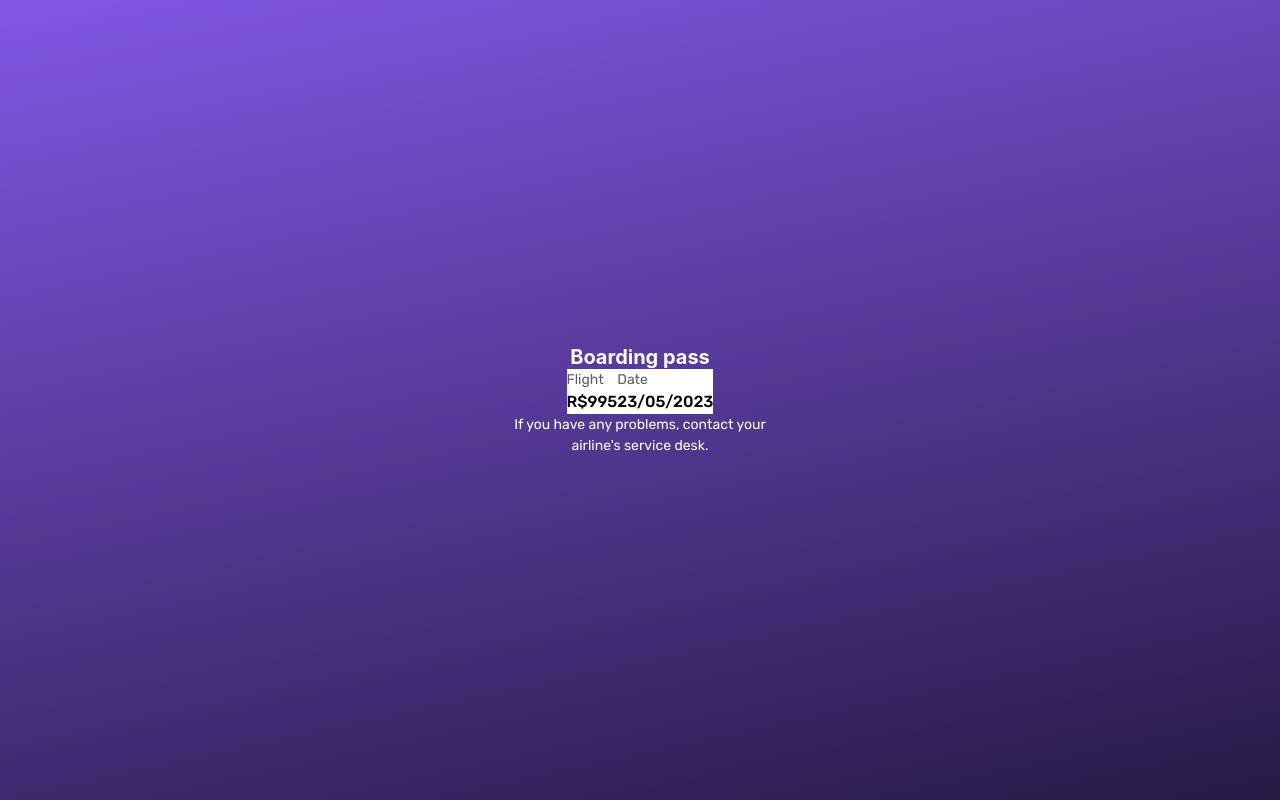
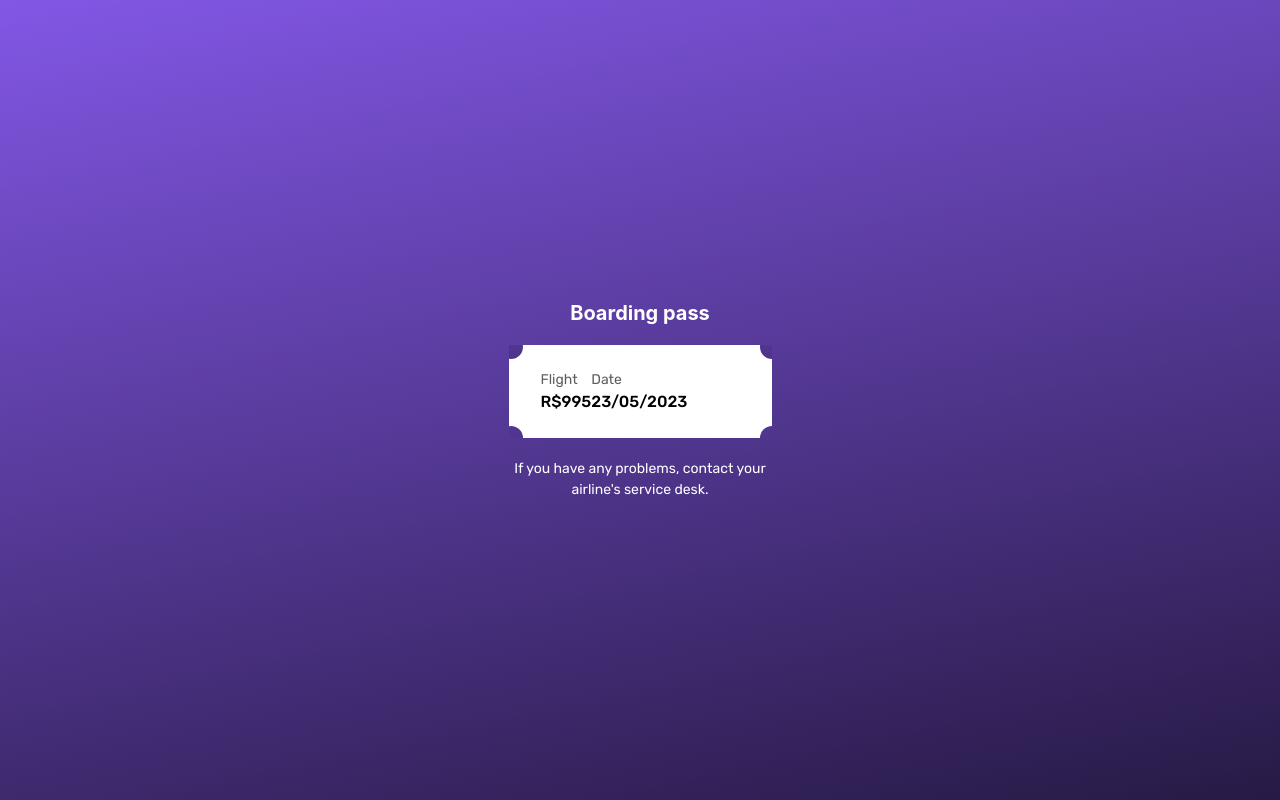
Before and after one commit to jairo-sousa/boracodar-6-boarding, a React (Vite) app: page / in a window 1280 px wide. Built offline with nearby package versions, Linux system fonts and the light colour scheme.

Commit message:
feat: add Corners to TicketSegments

```diff
--- a/src/App.tsx
+++ b/src/App.tsx
@@ -4,7 +4,7 @@ import { Ticket } from "./components/Ticket/Ticket";
 
 function App() {
 	return (
-		<Flex direction="column" justify="center" align="center">
+		<Flex direction="column" justify="center" align="center" gap="2rem">
 			<Heading as="h1" color="#FFFFFF" fontSize="2rem">
 				Boarding pass
 			</Heading>
--- a/src/components/Ticket/Ticket.tsx
+++ b/src/components/Ticket/Ticket.tsx
@@ -4,7 +4,7 @@ import { FlightInfo } from "./TicketSegments/FlightInfo";
 
 export function Ticket() {
 	return (
-		<Flex>
+		<Flex overflow="hidden">
 			<TicketSegment>
 				<FlightInfo />
 			</TicketSegment>
--- /dev/null
+++ b/src/components/Ticket/TicketSegments/Corner.tsx
@@ -0,0 +1,36 @@
+import { Box } from "@chakra-ui/react";
+
+type CornerProps = {
+	left?: Boolean;
+	right?: Boolean;
+	top?: Boolean;
+	bottom?: Boolean;
+};
+
+export function Corner(props: CornerProps) {
+	return (
+		<Box
+			w="2.4rem"
+			h="2.4rem"
+			bg="linear-gradient(to bottom, #8257e5 0%, #271a45 100%)"
+			borderRadius="50%"
+			position="absolute"
+			backgroundSize="100vw 100vh"
+			transform="translate(-1.2rem, -1.2rem)"
+			backgroundPosition="50% 55%"
+			left={`${props.left ? "0.2rem" : "unset"}`}
+			right={`${props.right ? "-2.4rem" : "unset"}`}
+			top={`${props.top ? "0.2rem" : "unset"}`}
+			bottom={`${props.bottom ? "-2.4rem" : "unset"}`}
+		></Box>
+	);
+}
+
+/**
+
+left={`${props.left ? props.left : position}`}
+right={`${props.right ? props.right : position}`}
+top={`${props.top ? props.top : position}`}
+bottom={`${props.bottom ? props.bottom : position}`}
+
+ */
--- a/src/components/Ticket/TicketSegments/TicketSegment.tsx
+++ b/src/components/Ticket/TicketSegments/TicketSegment.tsx
@@ -1,11 +1,32 @@
-import { Flex } from "@chakra-ui/react";
+import { Box, Flex } from "@chakra-ui/react";
+import { Corner } from "./Corner";
 type TicketSegmentProps = {
+	top?: Boolean;
+	bottom?: Boolean;
 	children: React.ReactNode;
 };
 export function TicketSegment(props: TicketSegmentProps) {
 	return (
-		<Flex as="section" bg="#ffffff">
+		<Flex
+			as="section"
+			width="100%"
+			h="100%"
+			p="2.4rem 3.2rem"
+			w="26.3rem"
+			bg="#ffffff"
+			borderRadius={`${props.top ? " 2.4rem 2.4rem" : "0 0"} ${
+				props.bottom ? "2.4rem 2.4rem" : "0 0"
+			}`}
+			position="relative"
+			overflow="hidden"
+		>
 			{props.children}
+
+			{!props.top ? <Corner right={true} top={true} /> : ""}
+			{!props.top ? <Corner left={true} top={true} /> : ""}
+
+			{!props.bottom ? <Corner right={true} bottom={true} /> : ""}
+			{!props.bottom ? <Corner left={true} bottom={true} /> : ""}
 		</Flex>
 	);
 }
```
